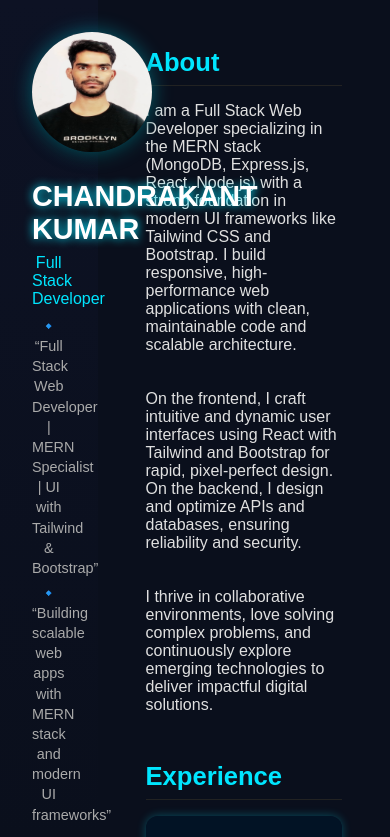
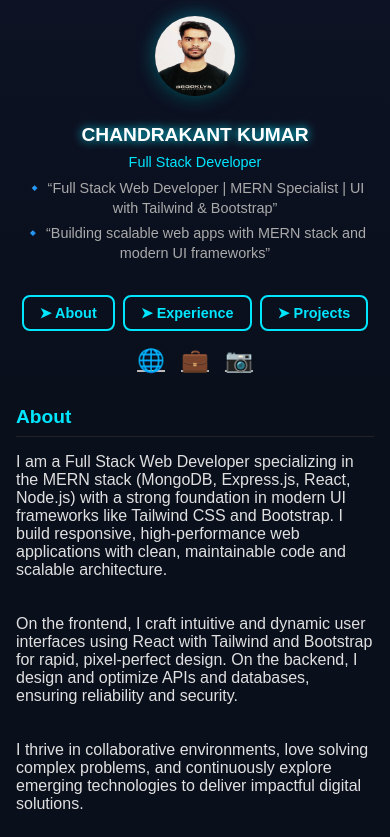
Before and after one commit to Chandrakant1210/portfolio, a plain HTML site: page index.html in a window 390 px wide. Shown: the top 837 px of the page. Drawn offline with Linux system fonts and the light colour scheme.

Commit message:
renposive

```diff
--- a/index.html
+++ b/index.html
@@ -124,12 +124,7 @@
                     <p>Web app integrated with Spotify API for music streaming.</p>
                 </div>
             </div>
-            <div class="project-card">
-                <img src="https://raw.githubusercontent.com/chandrakant1210/Biz-Promote-website/main/screenshot.png" alt="Biz Promote Website">
-                <h3>Biz Promote Website</h3>
-                <p>A responsive business promotion website built with HTML, CSS, and JavaScript. Designed for showcasing services and engaging customers online.</p>
-                <a href="https://chandrakant1210.github.io/Biz-Promote-website/" target="_blank">View Project</a>
-            </div>
+
 
             <div class="project-card"><img src="https://via.placeholder.com/100x70">
                 <div>
--- a/style.css
+++ b/style.css
@@ -9,8 +9,9 @@ body {
     display: flex;
     background: #0a0f1c;
     color: #e0e0e0;
-    height: 100vh;
-    overflow: hidden;
+    min-height: 100vh;
+    overflow-x: hidden;
+    /* allow vertical scroll on mobile */
 }
 
 
@@ -18,15 +19,17 @@ body {
 
 .sidebar {
     width: 25%;
+    min-width: 250px;
     height: 100vh;
     position: fixed;
     left: 0;
     top: 0;
-    padding: 2rem;
+    padding: 2rem 1rem;
     display: flex;
     flex-direction: column;
     justify-content: space-between;
     background: linear-gradient(180deg, #0d1224, #0a0f1c);
+    transition: all 0.3s ease;
 }
 
 .profile {
@@ -56,8 +59,9 @@ body {
 }
 
 .profile img {
-    width: 120px;
-    height: 120px;
+    width: 100px;
+    height: 100px;
+    max-width: 40vw;
     border-radius: 50%;
     margin-bottom: 1rem;
     box-shadow: 0 0 20px rgba(0, 230, 255, 0.4), 0 5px 15px rgba(0, 0, 0, 0.6);
@@ -180,9 +184,9 @@ nav ul li:hover {
 .content {
     margin-left: 25%;
     width: 75%;
+    padding: 2rem;
     height: 100vh;
     overflow-y: auto;
-    padding: 3rem;
 }
 
 section {
@@ -268,6 +272,12 @@ section h2 {
     font-size: 0.9rem;
 }
 
+.experience-card,
+.project-card {
+    width: 100%;
+    max-width: 100%;
+}
+
 
 /* PROJECT CARDS */
 
@@ -303,3 +313,90 @@ section h2 {
     font-size: 0.9rem;
     color: #bbb;
 }
+
+@media (max-width: 1024px) {
+    .sidebar {
+        width: 30%;
+    }
+    .content {
+        margin-left: 30%;
+        width: 70%;
+        padding: 1.5rem;
+    }
+    .profile h1 {
+        font-size: 1.4rem;
+    }
+    .profile h3 {
+        font-size: 1rem;
+    }
+}
+
+
+/* Mobile (≤768px) */
+
+@media (max-width: 768px) {
+    body {
+        flex-direction: column;
+    }
+    .sidebar {
+        position: relative;
+        width: 100%;
+        height: auto;
+        padding: 1rem;
+        flex-direction: column;
+        align-items: center;
+        text-align: center;
+    }
+    nav ul {
+        flex-direction: row;
+        flex-wrap: wrap;
+        justify-content: center;
+        gap: 0.5rem;
+    }
+    nav ul li {
+        width: auto;
+        padding: 0.5rem 1rem;
+        font-size: 0.9rem;
+    }
+    .social {
+        justify-content: center;
+        margin-top: 1rem;
+    }
+    .content {
+        margin-left: 0;
+        width: 100%;
+        padding: 1rem;
+    }
+    .project-card {
+        flex-direction: column;
+        align-items: flex-start;
+        text-align: center;
+    }
+    .project-card img {
+        width: 100%;
+        height: auto;
+    }
+}
+
+
+/* Small Mobile (≤480px) */
+
+@media (max-width: 480px) {
+    .profile img {
+        width: 80px;
+        height: 80px;
+    }
+    .profile h1 {
+        font-size: 1.2rem;
+    }
+    .profile h3 {
+        font-size: 0.9rem;
+    }
+    section h2 {
+        font-size: 1.2rem;
+    }
+    .experience-card,
+    .project-card {
+        padding: 1rem;
+    }
+}
```
